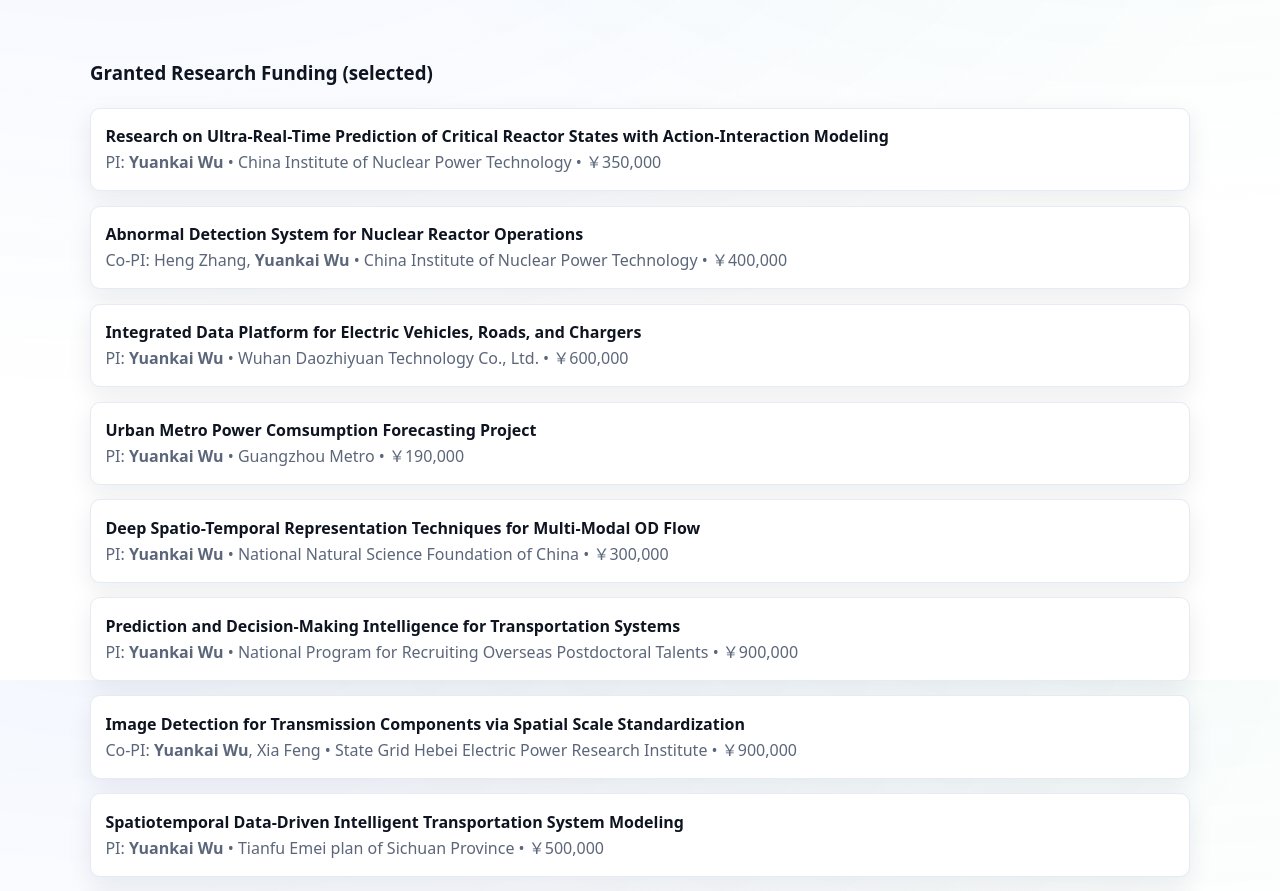
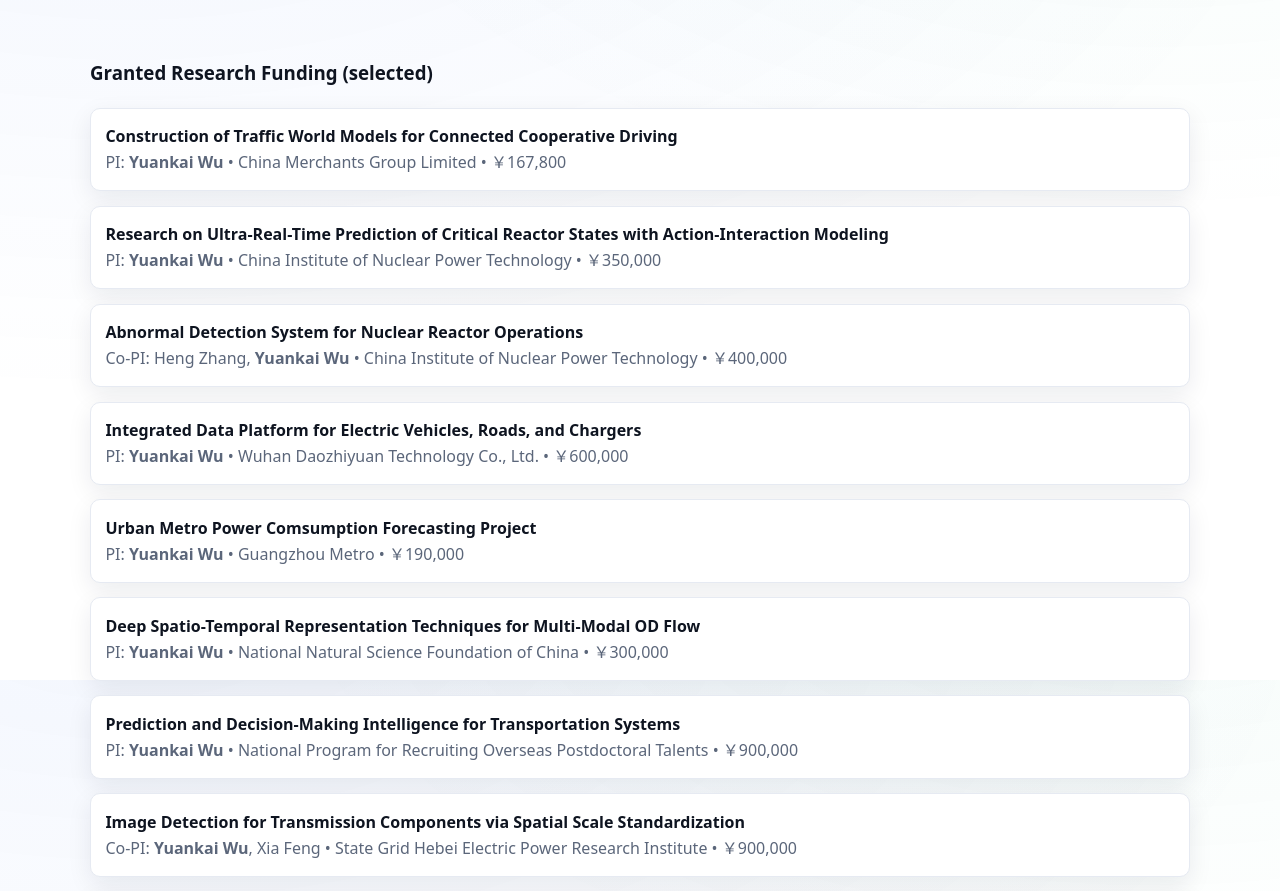
Before and after one commit to Kaimaoge/Kaimaoge.github.io, a plain HTML site: page index.html in a window 1280 px wide. Shown: the part 4920-5811 px from the top of the page. Drawn offline with Linux system fonts and the light colour scheme.

Commit message:
Update index.html

```diff
--- a/index.html
+++ b/index.html
@@ -243,6 +243,10 @@
           <h3>Granted Research Funding (selected)</h3>
           <ul class="pub-list">
             <li>
+              <span class="pub-title">Construction of Traffic World Models for Connected Cooperative Driving</span>
+              <span class="pub-authors">PI: <strong>Yuankai Wu</strong> • China Merchants Group Limited • ￥167,800</span>
+            </li>
+            <li>
               <span class="pub-title">Research on Ultra-Real-Time Prediction of Critical Reactor States with Action-Interaction Modeling</span>
               <span class="pub-authors">PI: <strong>Yuankai Wu</strong> • China Institute of Nuclear Power Technology • ￥350,000</span>
             </li>
```
